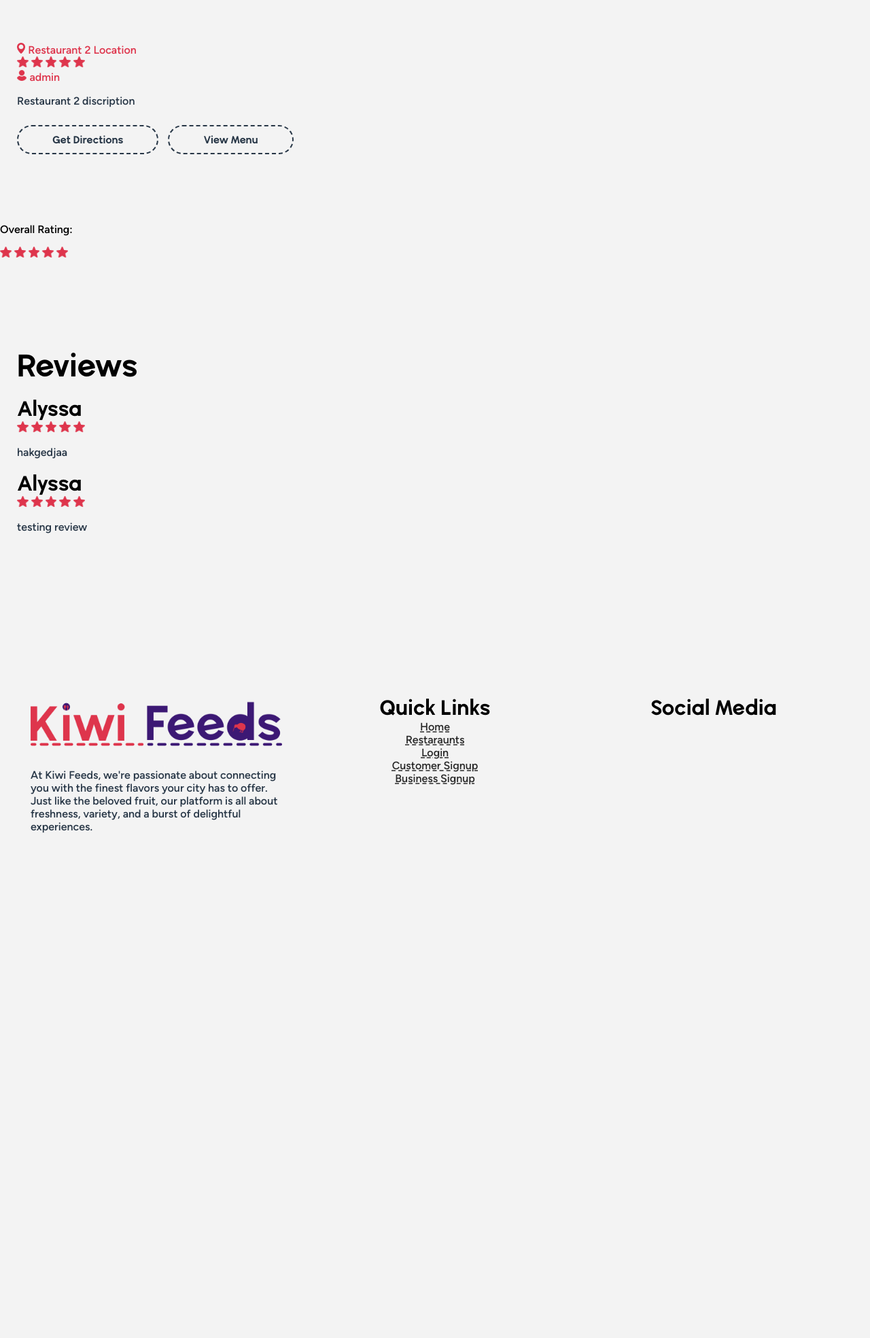
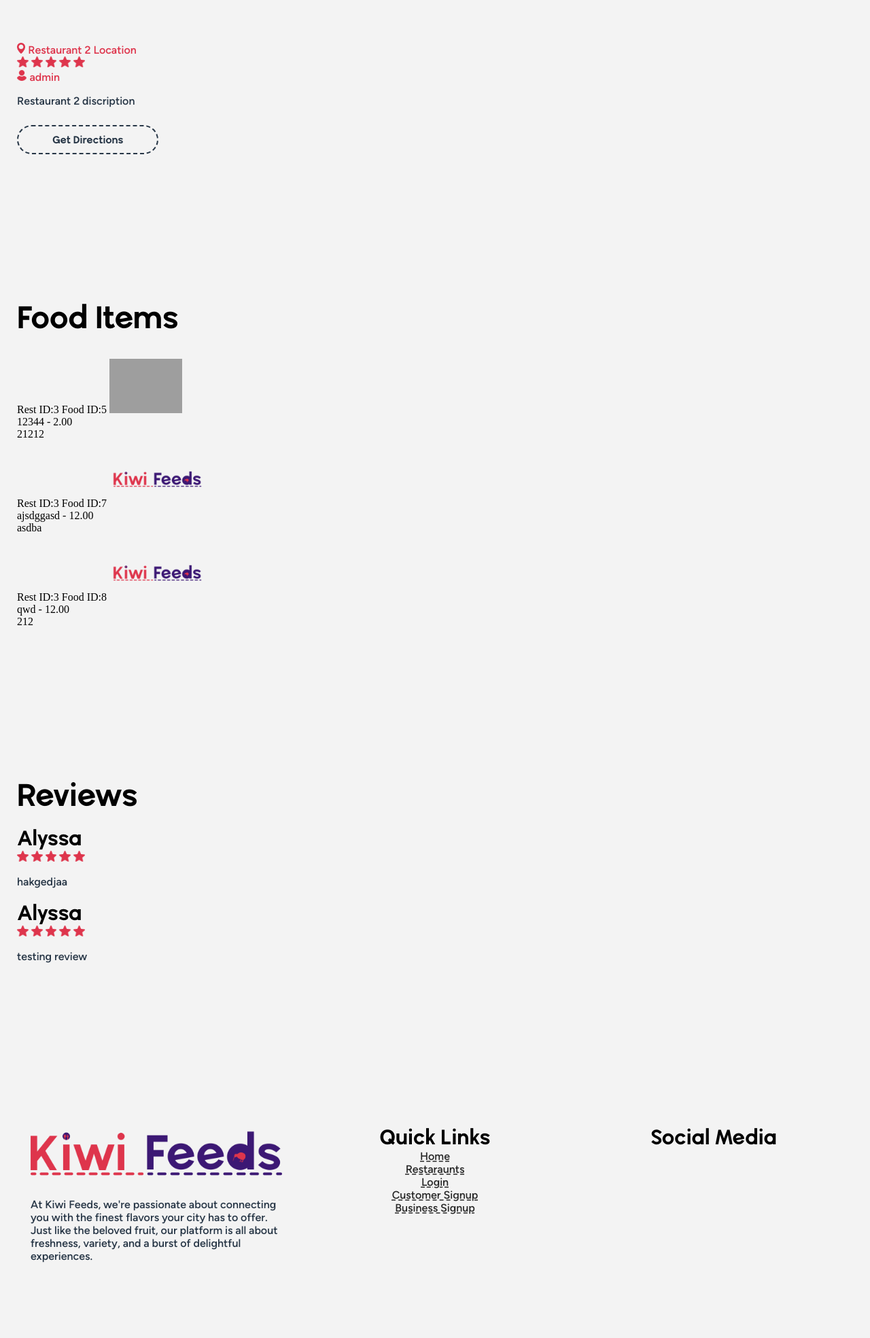
Before and after one commit to AMarieP/IT6006_Development_of_an_Enterprise_Web_Application, a Django app: page /restaurants/3/ in a window 1280 px wide. Shown: the part 245-2214 px from the top of the page at 68% size. Before the commit the page ends 1471 px from the top, so only its background shows below. Run offline with Django 4.2, Linux system fonts and the light colour scheme; data comes from the database, SQL or seed files in the repository; both versions use the stored data as it was after the commit; some libraries are stand-ins or nearby versions; grey boxes are pictures that could not be loaded.

Commit message:
update merger with Max branch for css
update merger with Max branch for css

```diff
--- a/FinalProjectKiwiFeeds/project_kiwifeeds/templates/app_food/edit_food.html
+++ b/FinalProjectKiwiFeeds/project_kiwifeeds/templates/app_food/edit_food.html
@@ -6,13 +6,8 @@
     <hr>
     <form method="post" enctype="multipart/form-data">
         {% csrf_token %}
-<<<<<<< HEAD
         {{ form.as_p }}
         <button type="submit">Update Food</button>
-=======
-        {{form.as_p}}
-        <input class="btn btn-action" type="submit"/>
->>>>>>> origin/max-4-working
     </form>
 </section>
 {% endblock %}
--- a/FinalProjectKiwiFeeds/project_kiwifeeds/templates/app_restaurants/restaurant_details.html
+++ b/FinalProjectKiwiFeeds/project_kiwifeeds/templates/app_restaurants/restaurant_details.html
@@ -38,7 +38,7 @@ If a user is Logged in and ISNT the resturant owner a button to ass a review sho
     </p>
     <div class="button-wrap">
         <a href="https://www.google.com/maps/place/{{restaurant.restaurant_location}}" target="_blank"class="btn btn-dark">Get Directions</a>
-        <a href=""class="btn btn-dark">View Menu</a>
+        {% comment %} <a href=""class="btn btn-dark">View Menu</a> {% endcomment %}
         {% if user.is_authenticated and user|user_belongs_to_group:'RestaurantOwner' %}
             {% if restaurant.restaurant_owner == user.userprofile %}
                 <a class="btn btn-action" href="{% url 'edit-restaurant' restaurant.id %}" >Edit</a>
@@ -73,14 +73,33 @@ If a user is Logged in and ISNT the resturant owner a button to ass a review sho
     {% endif %}
 
 </section>
-{% if reviews %}
-    <p>Overall Rating:</p>
-    <div class="rating-wrap">
-        {% for _ in "x"|ljust:overall_rating %}
-            <img class="icon" src="{% static 'images/icons/star.png' %}">
-        {% endfor %}
-    </div>
-{% endif %}
+<!-- Food Menu Section-->
+<section>
+    <h2>Food Items</h2>
+    <ul>
+      {% for food_item in foods %}
+      <br>
+      {% comment %} {{food_item.food_picture.url}} {% endcomment %}
+      Rest ID:{{food_item.restaurant.id }}
+      Food ID:{{food_item.id}}
+        <img class="header-logo" src="{{food_item.food_picture.url}}">
+        <li>{{ food_item.name }} - {{ food_item.food_price }}</li>
+        <li>{{ food_item.description }} </li>
+        {% comment %} resturant owner : {{food.restaurant.restaurant_owner.userprofile}}
+        Logged in User :{{restaurant.restaurant_owner}} =={{user.userprofile}} {% endcomment %}
+        {%  if user|user_belongs_to_group:'RestaurantOwner' and restaurant.restaurant_owner == user.userprofile %}
+          <a href="{% url 'edit-food' food_id=food_item.id %}" class='bg-red-400 px-3 rounded-md font-bold text-white'>Edit</a>
+          <a href="{% url 'delete-food' food_id=food_item.id  %}" class='bg-red-400 px-3 rounded-md font-bold text-white'>DELETE</a>
+        {% endif %}
+      {% empty %}
+        <li>No food items added yet.</li>
+      {% endfor %}
+    </ul>
+    {%  if user|user_belongs_to_group:'RestaurantOwner' and restaurant.restaurant_owner == user.userprofile  %}
+    <a href="{% url 'add-food' restaurant_id=restaurant.id %}" class='bg-red-400 px-3 rounded-md font-bold text-white'>add more food item</a>
+    {% endif %}
+</section>
+
 <section>
     <h2>Reviews</h2>
 
```
Also changed, not shown: FinalProjectKiwiFeeds/project_kiwifeeds/templates/app_favorites/favorites.html (+10 -8 lines), FinalProjectKiwiFeeds/project_kiwifeeds/db.sqlite3.
